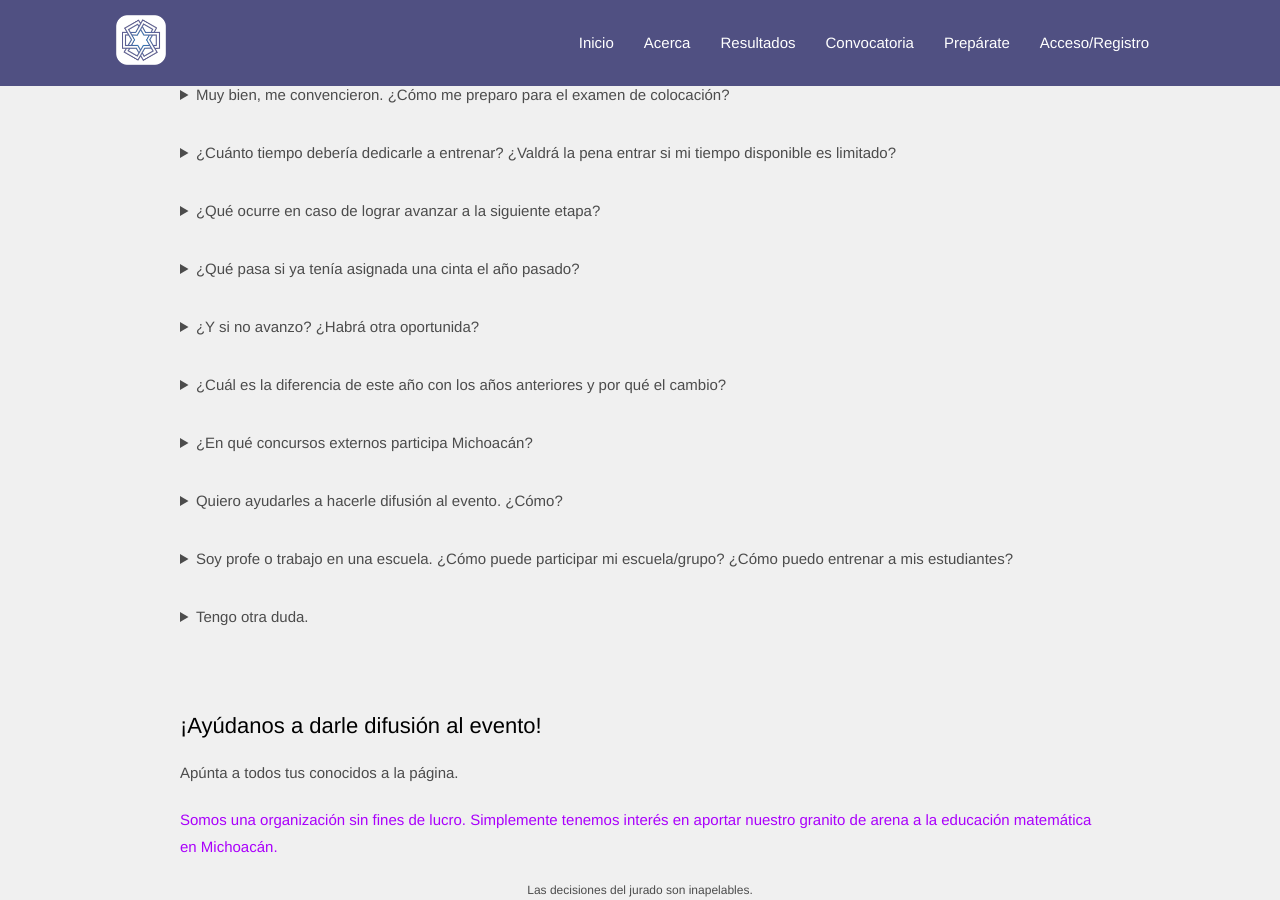
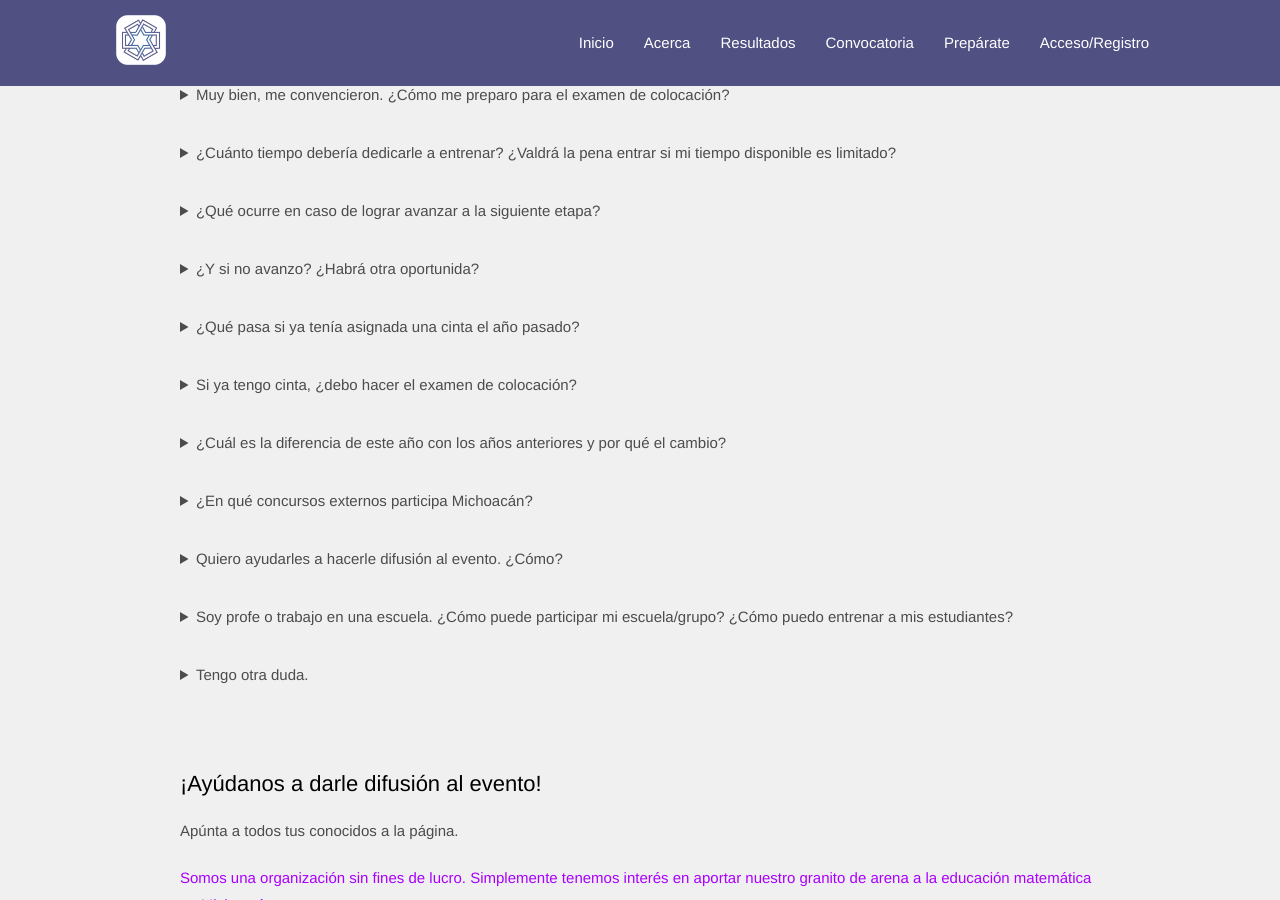
Before and after one commit to OlimpiadaMatematicasMichoacan/WOMM, a Jekyll site: the page built from _pages/convocatoria.md, in a window 1280 px wide and 900 px high, scrolled down 3551 px. Built offline with Jekyll 4.4.1, drawn with Linux system fonts in a browser that asks for light colours.

Commit message:
convocatoria 2023

```diff
--- a/_pages/convocatoria.md
+++ b/_pages/convocatoria.md
@@ -218,6 +218,14 @@ Cuando Michoacán participe en algún concurso (nacional, regional, nacional OMM
 </details>
 
 <details>
+<summary>¿Y si no avanzo? ¿Habrá otra oportunida?</summary>
+<p>
+   No te desanimes. Continúa preparándote e intenta a la segunda vuelta.
+</p>
+</details>
+
+
+<details>
 <summary>¿Qué pasa si ya tenía asignada una cinta el año pasado?</summary>
 <p>
   Si estás en la misma categoría, tu cinta bajará un grado temporalmente. Si avanzas de categoría, tu cinta bajará dos grados temporalmente. Es decir, por ejemplo, si estás en 1ero de secundaria y el año pasado tenías cinta naranja cuando estabas en 6to de primaria, como no cambiaste de categoría este año comenzarás con cinta amarilla (pero claro, podrás subir), porque no cambiaste de nivel.
@@ -230,10 +238,11 @@ Cuando Michoacán participe en algún concurso (nacional, regional, nacional OMM
 </p>
 </details>
 
+
 <details>
-<summary>¿Y si no avanzo? ¿Habrá otra oportunida?</summary>
+<summary>Si ya tengo cinta, ¿debo hacer el examen de colocación?</summary>
 <p>
-   No te desanimes. Continúa preparándote e intenta a la segunda vuelta.
+  Es recomendable, para que practiques y para tener la posibilidad de avanzar de cinta. Pero no es estrictamente necesario.
 </p>
 </details>
 
```
